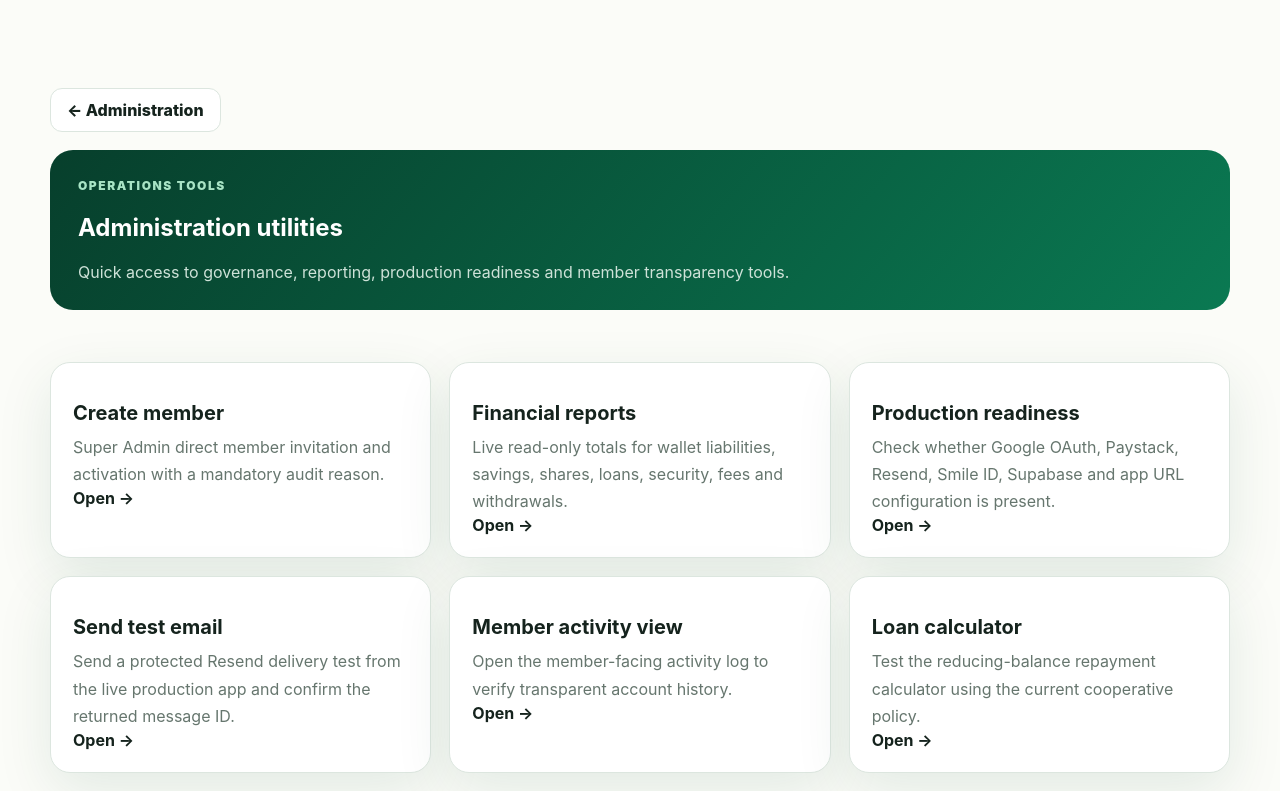
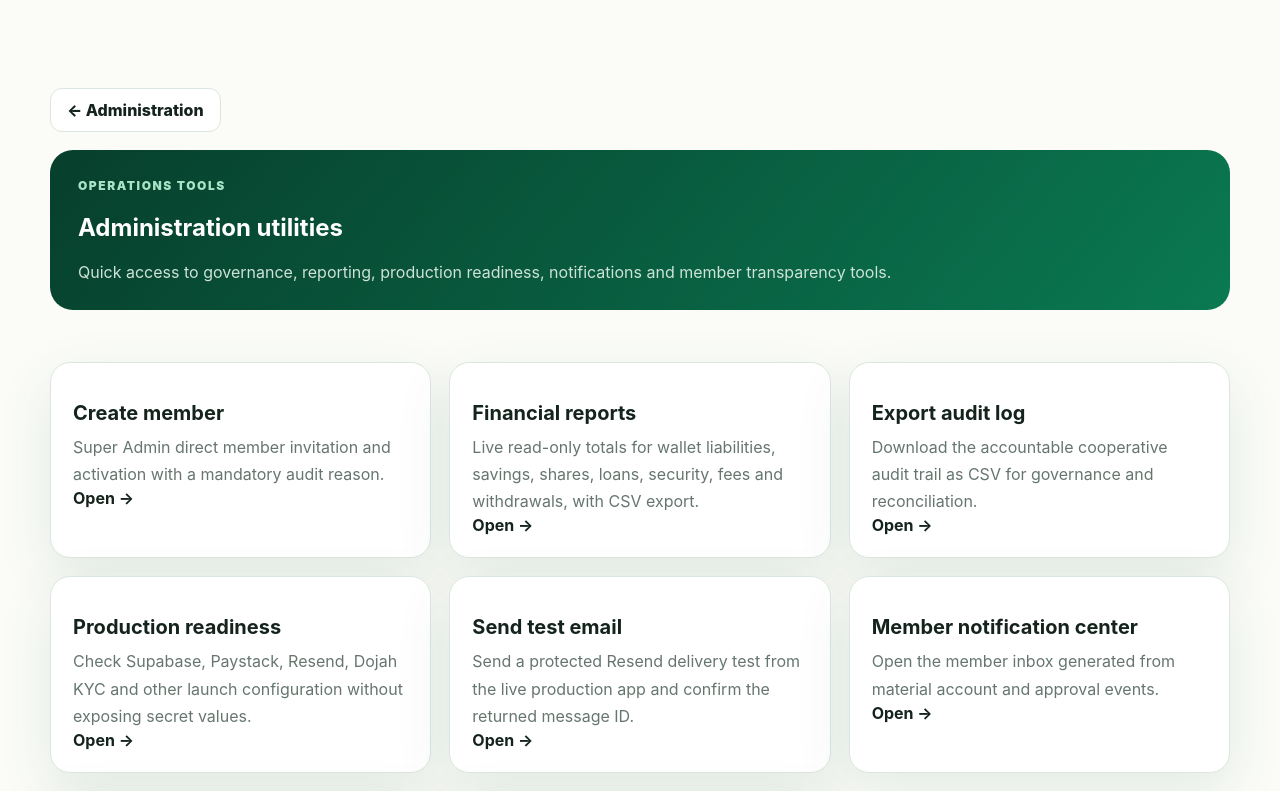
Before and after one commit to constant310/Africa-Green-, a Next.js app: page /admin/tools in a window 1280 px wide. Shown: the top 791 px of the page. Built offline with nearby package versions, Linux system fonts and the light colour scheme; no server answers.

Commit message:
Expand admin production tools

```diff
--- a/app/admin/tools/page.tsx
+++ b/app/admin/tools/page.tsx
@@ -3,11 +3,13 @@ import Link from 'next/link';
 export default function AdminTools(){
  const tools=[
   {href:'/admin/create-member',title:'Create member',body:'Super Admin direct member invitation and activation with a mandatory audit reason.'},
-  {href:'/admin/reports',title:'Financial reports',body:'Live read-only totals for wallet liabilities, savings, shares, loans, security, fees and withdrawals.'},
-  {href:'/admin/readiness',title:'Production readiness',body:'Check whether Google OAuth, Paystack, Resend, Smile ID, Supabase and app URL configuration is present.'},
+  {href:'/admin/reports',title:'Financial reports',body:'Live read-only totals for wallet liabilities, savings, shares, loans, security, fees and withdrawals, with CSV export.'},
+  {href:'/admin/audit-export',title:'Export audit log',body:'Download the accountable cooperative audit trail as CSV for governance and reconciliation.'},
+  {href:'/admin/readiness',title:'Production readiness',body:'Check Supabase, Paystack, Resend, Dojah KYC and other launch configuration without exposing secret values.'},
   {href:'/admin/email-test',title:'Send test email',body:'Send a protected Resend delivery test from the live production app and confirm the returned message ID.'},
+  {href:'/notifications',title:'Member notification center',body:'Open the member inbox generated from material account and approval events.'},
   {href:'/activity',title:'Member activity view',body:'Open the member-facing activity log to verify transparent account history.'},
   {href:'/loan-calculator',title:'Loan calculator',body:'Test the reducing-balance repayment calculator using the current cooperative policy.'},
  ];
- return <main className="section"><div className="container stack"><div className="actions"><Link className="btn" href="/admin">← Administration</Link></div><section className="welcome"><div><p className="eyebrow" style={{color:'#a8e4c5'}}>Operations tools</p><h1>Administration utilities</h1><p>Quick access to governance, reporting, production readiness and member transparency tools.</p></div></section><div className="featureGrid">{tools.map(t=><Link href={t.href} className="card featureCard" key={t.href} style={{textDecoration:'none',color:'inherit'}}><h3>{t.title}</h3><p>{t.body}</p><b>Open →</b></Link>)}</div></div></main>;
+ return <main className="section"><div className="container stack"><div className="actions"><Link className="btn" href="/admin">← Administration</Link></div><section className="welcome"><div><p className="eyebrow" style={{color:'#a8e4c5'}}>Operations tools</p><h1>Administration utilities</h1><p>Quick access to governance, reporting, production readiness, notifications and member transparency tools.</p></div></section><div className="featureGrid">{tools.map(t=><Link href={t.href} className="card featureCard" key={t.href} style={{textDecoration:'none',color:'inherit'}}><h3>{t.title}</h3><p>{t.body}</p><b>Open →</b></Link>)}</div></div></main>;
 }
```
